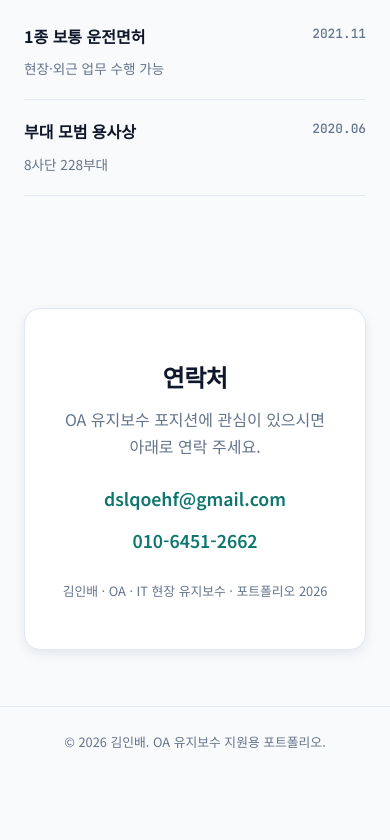
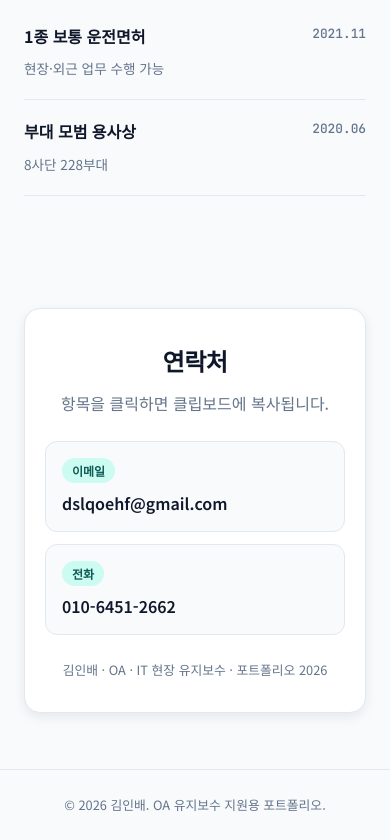
Before and after one commit to kib09/OAPortfolio, a React (Vite) app: page / in a window 390 px wide. Shown: the part 7898-8738 px from the top of the page. Before the commit the page ends 8675 px from the top, so only its background shows below. Built offline with nearby package versions, Linux system fonts and the light colour scheme.

Commit message:
feat: toastmessege

```diff
--- a/src/components/Contact.tsx
+++ b/src/components/Contact.tsx
@@ -1,24 +1,68 @@
+import { useCallback, useState } from 'react';
 import { profile } from '../data/profile';
+import { Toast } from './Toast';
 
+type CopyTarget = 'email' | 'phone';
+
+const COPY_LABEL: Record<CopyTarget, string> = {
+  email: '이메일',
+  phone: '전화번호',
+};
+
+/** 연락처 — 클릭 시 클립보드 복사 + 토스트 피드백 */
 export function Contact() {
+  const [toastMessage, setToastMessage] = useState<string | null>(null);
+
+  const closeToast = useCallback(() => setToastMessage(null), []);
+
+  const copyToClipboard = async (text: string, type: CopyTarget) => {
+    try {
+      await navigator.clipboard.writeText(text);
+      setToastMessage(`${COPY_LABEL[type]}을(를) 클립보드에 복사했습니다.`);
+    } catch {
+      setToastMessage('복사에 실패했습니다. 직접 선택해 복사해 주세요.');
+    }
+  };
+
   const hasContact = Boolean(profile.email || profile.phone);
 
   return (
+    <>
       <section id="contact" className="section section--contact">
         <div className="container">
           <div className="contact__box">
             <h2 className="section-title">연락처</h2>
             <p className="contact__desc">
-            OA 유지보수 포지션에 관심이 있으시면 아래로 연락 주세요.
+              {hasContact
+                ? '항목을 클릭하면 클립보드에 복사됩니다.'
+                : 'OA 유지보수 포지션에 관심이 있으시면 아래로 연락 주세요.'}
             </p>
 
             {hasContact ? (
               <div className="contact__links">
                 {profile.email && (
-                <a href={`mailto:${profile.email}`}>{profile.email}</a>
+                  <button
+                    type="button"
+                    className="contact__copy-btn"
+                    onClick={() => copyToClipboard(profile.email, 'email')}
+                    aria-label={`이메일 ${profile.email} 복사`}
+                  >
+                    <span className="contact__copy-label">이메일</span>
+                    <span className="contact__copy-value">{profile.email}</span>
+
+                  </button>
                 )}
                 {profile.phone && (
-                <a href={`tel:${profile.phone.replace(/-/g, '')}`}>{profile.phone}</a>
+                  <button
+                    type="button"
+                    className="contact__copy-btn"
+                    onClick={() => copyToClipboard(profile.phone, 'phone')}
+                    aria-label={`전화번호 ${profile.phone} 복사`}
+                  >
+                    <span className="contact__copy-label">전화</span>
+                    <span className="contact__copy-value">{profile.phone}</span>
+
+                  </button>
                 )}
               </div>
             ) : (
@@ -34,5 +78,8 @@ export function Contact() {
           </div>
         </div>
       </section>
+
+      <Toast message={toastMessage} onClose={closeToast} />
+    </>
   );
 }
--- /dev/null
+++ b/src/components/Toast.tsx
@@ -0,0 +1,33 @@
+import { useEffect } from 'react';
+
+type ToastProps = {
+  message: string | null;
+  onClose: () => void;
+  duration?: number;
+};
+
+/** 화면 하단 토스트 — 복사 완료 등 짧은 피드백 */
+export function Toast({ message, onClose, duration = 2600 }: ToastProps) {
+  const visible = Boolean(message);
+
+  useEffect(() => {
+    if (!message) return;
+    const timer = window.setTimeout(onClose, duration);
+    return () => window.clearTimeout(timer);
+  }, [message, duration, onClose]);
+
+  return (
+    <div
+      className={`toast${visible ? ' toast--visible' : ''}`}
+      role="status"
+      aria-live="polite"
+      aria-atomic="true"
+      aria-hidden={!visible}
+    >
+      <span className="toast__icon" aria-hidden="true">
+        ✓
+      </span>
+      <p className="toast__message">{message ?? ''}</p>
+    </div>
+  );
+}
--- a/src/styles/index.css
+++ b/src/styles/index.css
@@ -817,11 +817,72 @@ img {
   flex-direction: column;
   gap: 12px;
   margin-bottom: 24px;
+  width: 100%;
 }
 
-.contact__links a {
-  font-size: 1.1rem;
+.contact__copy-btn {
+  display: grid;
+  grid-template-columns: auto 1fr auto;
+  align-items: center;
+  gap: 12px;
+  width: 100%;
+  min-height: 52px;
+  padding: 14px 16px;
+  text-align: left;
+  font-family: inherit;
+  background: var(--color-bg);
+  border: 1px solid var(--color-border);
+  border-radius: var(--radius);
+  cursor: pointer;
+  transition: border-color 0.15s, box-shadow 0.15s, background 0.15s;
+}
+
+.contact__copy-btn:hover {
+  border-color: var(--color-primary);
+  background: var(--color-primary-light);
+}
+
+.contact__copy-btn:focus-visible {
+  outline: 2px solid var(--color-primary);
+  outline-offset: 2px;
+}
+
+.contact__copy-btn:active {
+  transform: scale(0.99);
+}
+
+.contact__copy-label {
+  flex-shrink: 0;
+  font-size: 0.75rem;
   font-weight: 600;
+  color: var(--color-primary-dark);
+  background: var(--color-primary-light);
+  padding: 4px 10px;
+  border-radius: 999px;
+  white-space: nowrap;
+}
+
+.contact__copy-value {
+  font-size: clamp(0.9rem, 2.5vw, 1.05rem);
+  font-weight: 600;
+  color: var(--color-text);
+  word-break: break-all;
+}
+
+.contact__copy-hint {
+  flex-shrink: 0;
+  font-size: 0.75rem;
+  font-weight: 500;
+  color: var(--color-text-muted);
+  padding: 4px 8px;
+  border: 1px solid var(--color-border);
+  border-radius: 6px;
+  background: var(--color-surface);
+}
+
+.contact__copy-btn:hover .contact__copy-hint {
+  border-color: var(--color-primary);
+  color: var(--color-primary);
 }
 
 .contact__placeholder {
@@ -842,6 +903,54 @@ img {
 .contact__note {
   font-size: 0.8rem;
   color: var(--color-text-muted);
+}
+
+/* ==========================================================================
+   Toast
+   ========================================================================== */
+.toast {
+  position: fixed;
+  left: 50%;
+  bottom: calc(24px + env(safe-area-inset-bottom, 0px));
+  z-index: 200;
+  display: flex;
+  align-items: center;
+  gap: 10px;
+  max-width: min(420px, calc(100vw - 32px));
+  padding: 14px 18px;
+  background: var(--color-text);
+  color: var(--color-on-primary);
+  border-radius: var(--radius);
+  box-shadow: var(--shadow-lg);
+  transform: translate(-50%, 120%);
+  opacity: 0;
+  pointer-events: none;
+  transition: transform 0.3s cubic-bezier(0.22, 1, 0.36, 1), opacity 0.25s ease;
+}
+
+.toast--visible {
+  transform: translate(-50%, 0);
+  opacity: 1;
+}
+
+.toast__icon {
+  display: flex;
+  align-items: center;
+  justify-content: center;
+  width: 24px;
+  height: 24px;
+  flex-shrink: 0;
+  font-size: 0.85rem;
+  font-weight: 700;
+  background: var(--color-primary);
+  border-radius: 50%;
+}
+
+.toast__message {
+  margin: 0;
+  font-size: 0.9rem;
+  font-weight: 500;
+  line-height: 1.4;
 }
 
 /* ==========================================================================
@@ -957,6 +1066,46 @@ img {
   .site-header__nav button:last-child {
     border-bottom: none;
   }
+
+  .contact__box {
+    padding: 32px 20px;
+  }
+
+  .contact__copy-btn {
+    grid-template-columns: 1fr auto;
+    grid-template-rows: auto auto;
+    gap: 8px 12px;
+    min-height: 56px;
+    padding: 16px;
+  }
+
+  .contact__copy-label {
+    grid-column: 1;
+    grid-row: 1;
+    justify-self: start;
+  }
+
+  .contact__copy-value {
+    grid-column: 1 / -1;
+    grid-row: 2;
+    font-size: 1rem;
+  }
+
+  .contact__copy-hint {
+    grid-column: 2;
+    grid-row: 1;
+    align-self: start;
+  }
+
+  .toast {
+    bottom: calc(16px + env(safe-area-inset-bottom, 0px));
+    max-width: calc(100vw - 24px);
+    padding: 12px 16px;
+  }
+
+  .toast__message {
+    font-size: 0.85rem;
+  }
 }
 
 @media (max-width: 400px) {
```
Lines whose indentation alone changed are shown as unchanged.
